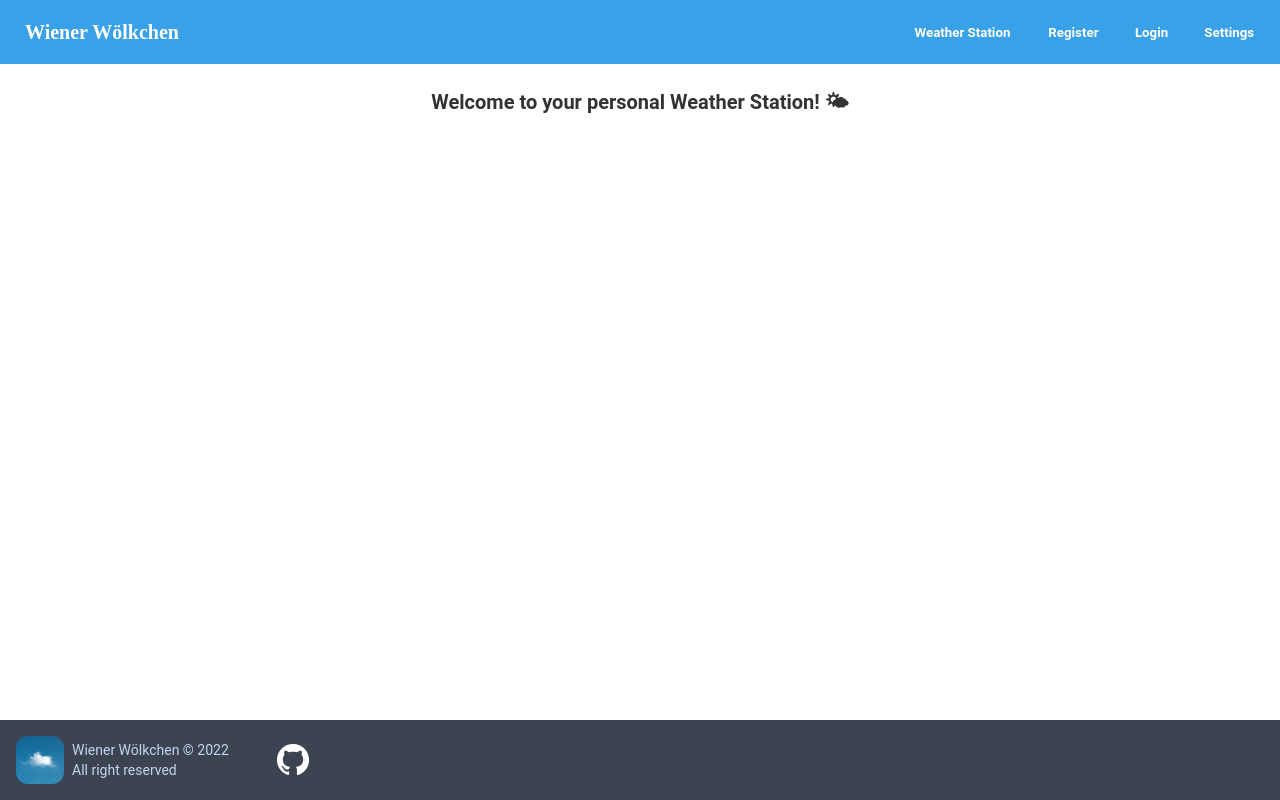
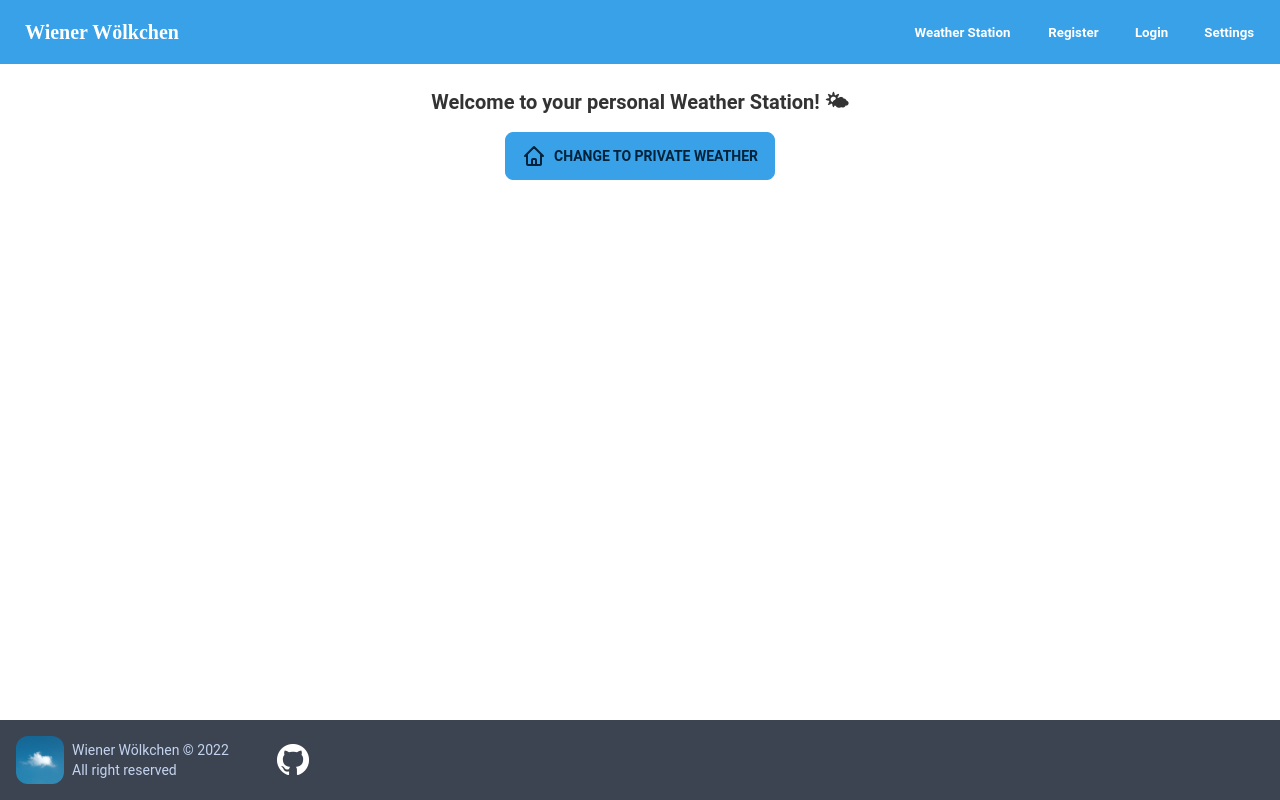
Before and after one commit to Fo00oX/Hera, a Svelte app: page /weatherStation in a window 1280 px wide. Built offline with nearby package versions, Linux system fonts and the light colour scheme.

Commit message:
added button to privateWeather

```diff
--- a/src/lib/CurrentWeatherCard.svelte
+++ b/src/lib/CurrentWeatherCard.svelte
@@ -15,7 +15,7 @@
     <div class='stat-figure text-secondary'>
       <div class='avatar'>
         <div class='w-32 rounded-full'>
-          <img src='weather/clear-day.svg' />
+          <img src="weather/clear-day.svg"/>
         </div>
       </div>
     </div>
--- a/src/routes/WeatherStation.svelte
+++ b/src/routes/WeatherStation.svelte
@@ -1,3 +1,9 @@
 <div class='text-center space-y-4'>
   <div class='text-xl font-bold'>Welcome to your personal Weather Station! 🌤</div>
+  <button class="btn gap-2 btn-primary" on:click={() =>{window.open("http://localhost:3001/")}}>
+    <svg xmlns="http://www.w3.org/2000/svg" class="h-6 w-6" fill="none" viewBox="0 0 24 24" stroke="currentColor" stroke-width="2">
+      <path stroke-linecap="round" stroke-linejoin="round" d="M3 12l2-2m0 0l7-7 7 7M5 10v10a1 1 0 001 1h3m10-11l2 2m-2-2v10a1 1 0 01-1 1h-3m-6 0a1 1 0 001-1v-4a1 1 0 011-1h2a1 1 0 011 1v4a1 1 0 001 1m-6 0h6" />
+    </svg>
+    Change to Private Weather
+  </button>
 </div>
```
